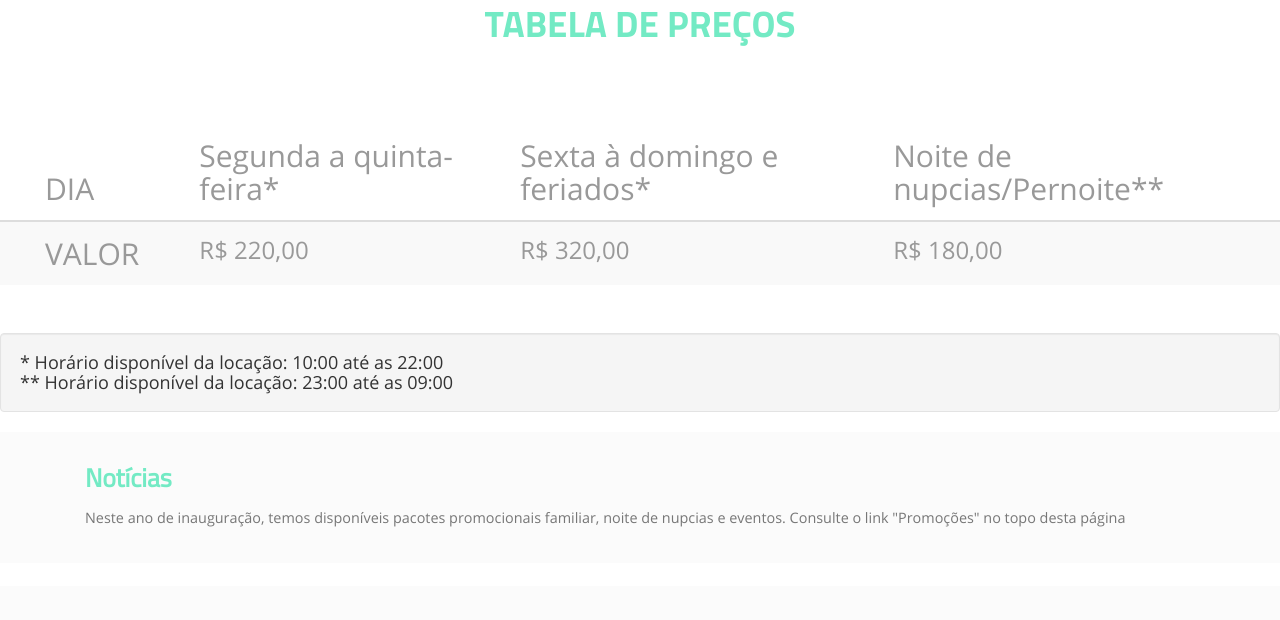
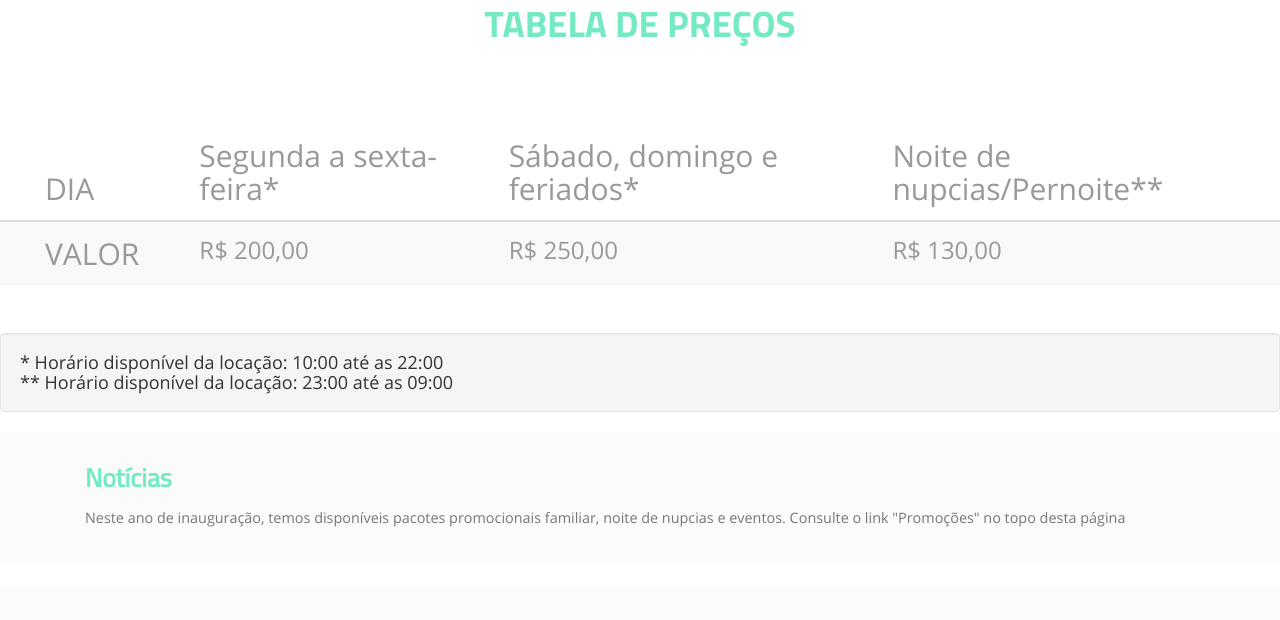
Before and after one commit to Willianjava/rivieraclub.github.io, a plain HTML site: page valores.html in a window 1280 px wide. Shown: the part 172-792 px from the top of the page. Drawn offline with Linux system fonts and the light colour scheme.

Commit message:
ajuste valores

```diff
--- a/valores.html
+++ b/valores.html
@@ -89,8 +89,8 @@ Smartphone Compatible web template, free webdesigns for Nokia, Samsung, LG, Sony
 							<th></th>
 							<th><b><h2>DIA</h2></b></th>
 							<th></th>
-							<th><b><h2>Segunda a quinta-feira*</h2></b></th>
-							<th><b><h2>Sexta à domingo e feriados*<h2><b></th>
+							<th><b><h2>Segunda a sexta-feira*</h2></b></th>
+							<th><b><h2>Sábado, domingo e feriados*<h2><b></th>
 							<th><b><h2>Noite de nupcias/Pernoite**<h2><b></th>
 						</tr>
 					</thead>
@@ -99,9 +99,9 @@ Smartphone Compatible web template, free webdesigns for Nokia, Samsung, LG, Sony
 							<td></td>
 							<td><b><h2>VALOR</h2></b></td>
 							<td></td>
-							<td><h3>R$ 220,00</h3></td>
-							<td><h3>R$ 320,00</h3></td>
-							<td><h3>R$ 180,00</h3></td>
+							<td><h3>R$ 200,00</h3></td>
+							<td><h3>R$ 250,00</h3></td>
+							<td><h3>R$ 130,00</h3></td>
 						</tr>
 					</tbody>
 				</table>
```
